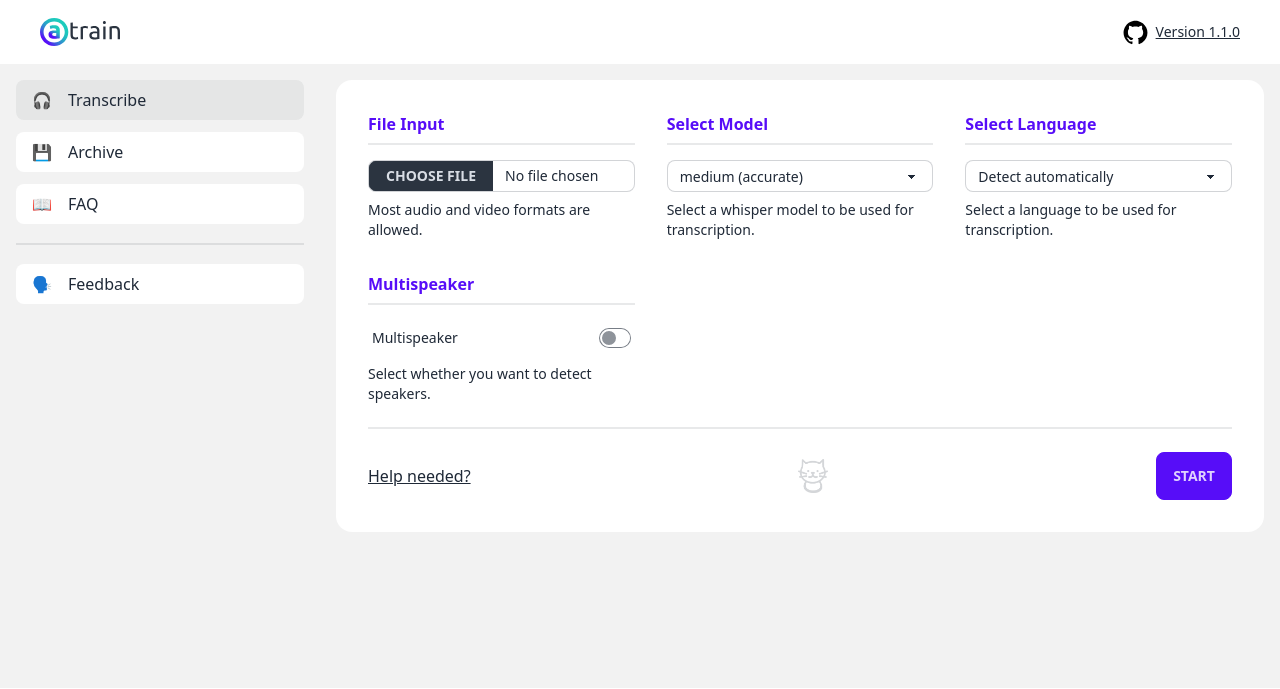
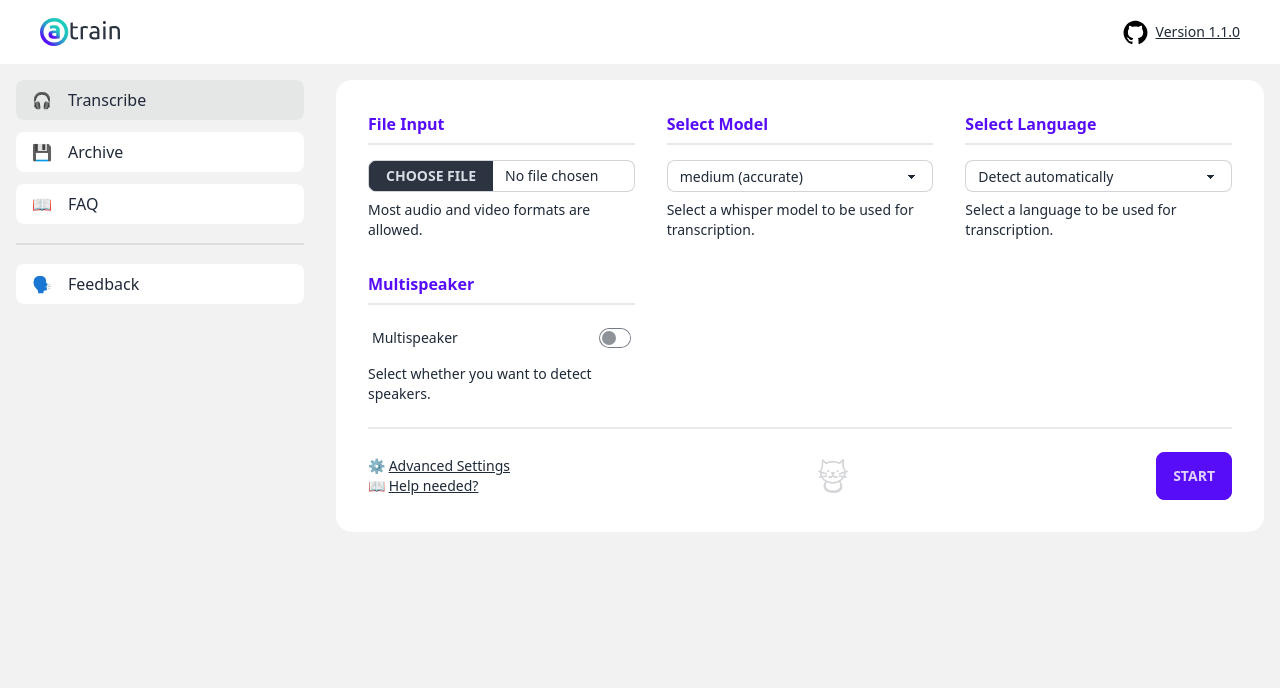
Before and after one commit to JuergenFleiss/aTrain, a Flask app: page / in a window 1280 px wide. Shown: the top 689 px of the page. Run offline with Flask 3, Linux system fonts and the light colour scheme.

Commit message:
add modal for advanced settings

```diff
--- /dev/null
+++ b/aTrain/templates/modals/modal_settings.html
@@ -0,0 +1,27 @@
+<form method="dialog" class="modal-box">
+    <h3 class="font-bold text-lg">Advanced Settings</h3>
+    <div class="grid grid-cols-1 md:grid-cols-2 gap-8 my-4">
+        <div>
+            <div class="font-bold text-primary text-sm text-center">Compute Device</div>
+            <div class="divider my-0"></div>
+            <div class="flex justify-between items-center px-4">
+                <span class="text-sm font-medium">CPU</span>
+                <input name="GPU" id="GPU" type="checkbox" class="toggle toggle-sm my-2" {{ "disabled" if not cuda_available else "checked" }}/>
+                <span class="text-sm font-medium">GPU</span>
+            </div>
+        </div>
+        <div>
+            <div class="font-bold text-primary text-sm text-center">Compute Type</div>
+            <div class="divider my-0"></div>
+            <div class="flex justify-between items-center px-4">
+                <span class="text-sm font-medium">int8</span>
+                <input name="float16" id="float16" type="checkbox" class="toggle toggle-sm my-2" {{ "disabled" if not cuda_available}}/>
+                <span class="text-sm font-medium">float16</span>
+            </div>
+        </div>
+    </div>
+    <p class="text-sm">These options are only available if you have a CUDA-enabled NVIDIA GPU.</p>
+    <div class="modal-action">
+        <button class="btn btn-primary btn-sm">ok</button>
+    </div>
+</form>
--- a/aTrain/templates/pages/transcribe.html
+++ b/aTrain/templates/pages/transcribe.html
@@ -1,7 +1,7 @@
 <div class="card w-full bg-base-100" x-data="{multispeaker: false, catmode: false}">
   <div class="card-body">
     <form id="inputForm" x-ref="inputForm" @submit="duration = 0; $refs.modal.showModal(), Timer = setInterval(()=>{duration++}, 1000);"
-          hx-encoding=multipart/form-data hx-post="./upload" hx-target="#modal" hx-swap="innerHTML">
+          hx-encoding=multipart/form-data hx-post="./upload" hx-include="#advancedSettings" hx-target="#modal" hx-swap="innerHTML">
       <div class="grid grid-cols-1 md:grid-cols-2 lg:grid-cols-3 gap-8">
 
         <div>
@@ -125,12 +125,20 @@
       </div>
       <div class="divider my-4"></div>
       <div class="card-actions justify-between items-center">
-        <div @click="route = 'faq'" hx-get="./faq" hx-target="#content" class="link">Help needed?</div>
+        <div>
+          <div class="text-sm mb-2">⚙️ <span @click="$refs.advancedSettings.showModal()" class="link ml-1">Advanced Settings</span> </div>
+          <div class="text-sm">📖 <span @click="route = 'faq'" hx-get="./faq" hx-target="#content" class="link ml-1">Help needed?</span> </div>
+        </div>
         <img @click="catmode = !catmode"  :class="catmode ? 'opacity-100' : 'opacity-20'" src="static/images/cat_icon.png" alt="Catmode-Switch" height="30" width="30">
         <input id="startButton" class="btn btn-primary" type="submit" value="Start">
       </div>
     </form>
   </div>
+
+  <dialog x-ref="advancedSettings" id="advancedSettings" class="modal" hx-get="./settings" hx-trigger="load">
+    {% include 'modals/modal_settings.html' %}
+  </dialog>
+
   <dialog x-ref="modal" id="modal" class="modal" @cancel.prevent>
     {% include 'modals/modal_process.html' %}
   </dialog>
```
